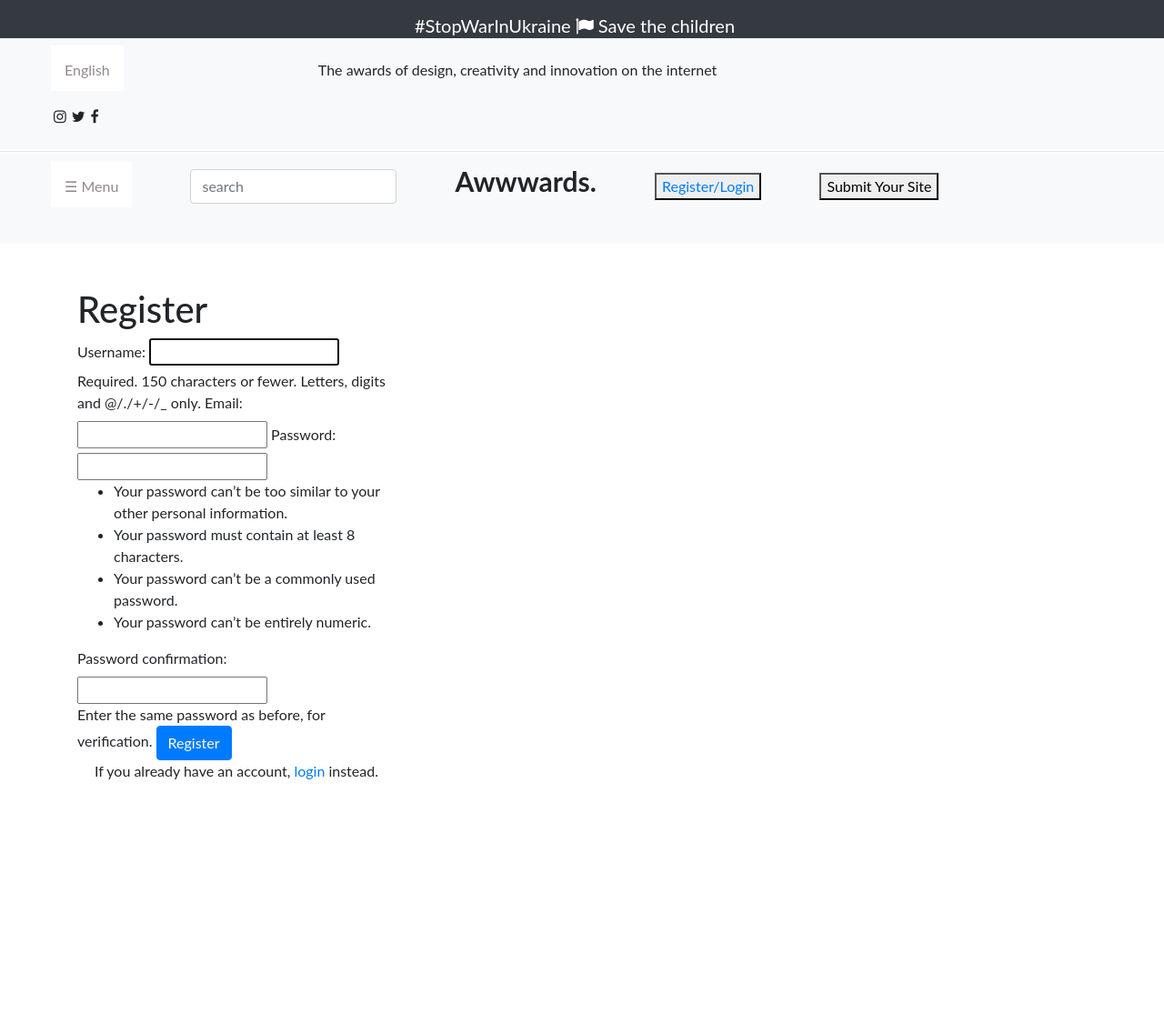
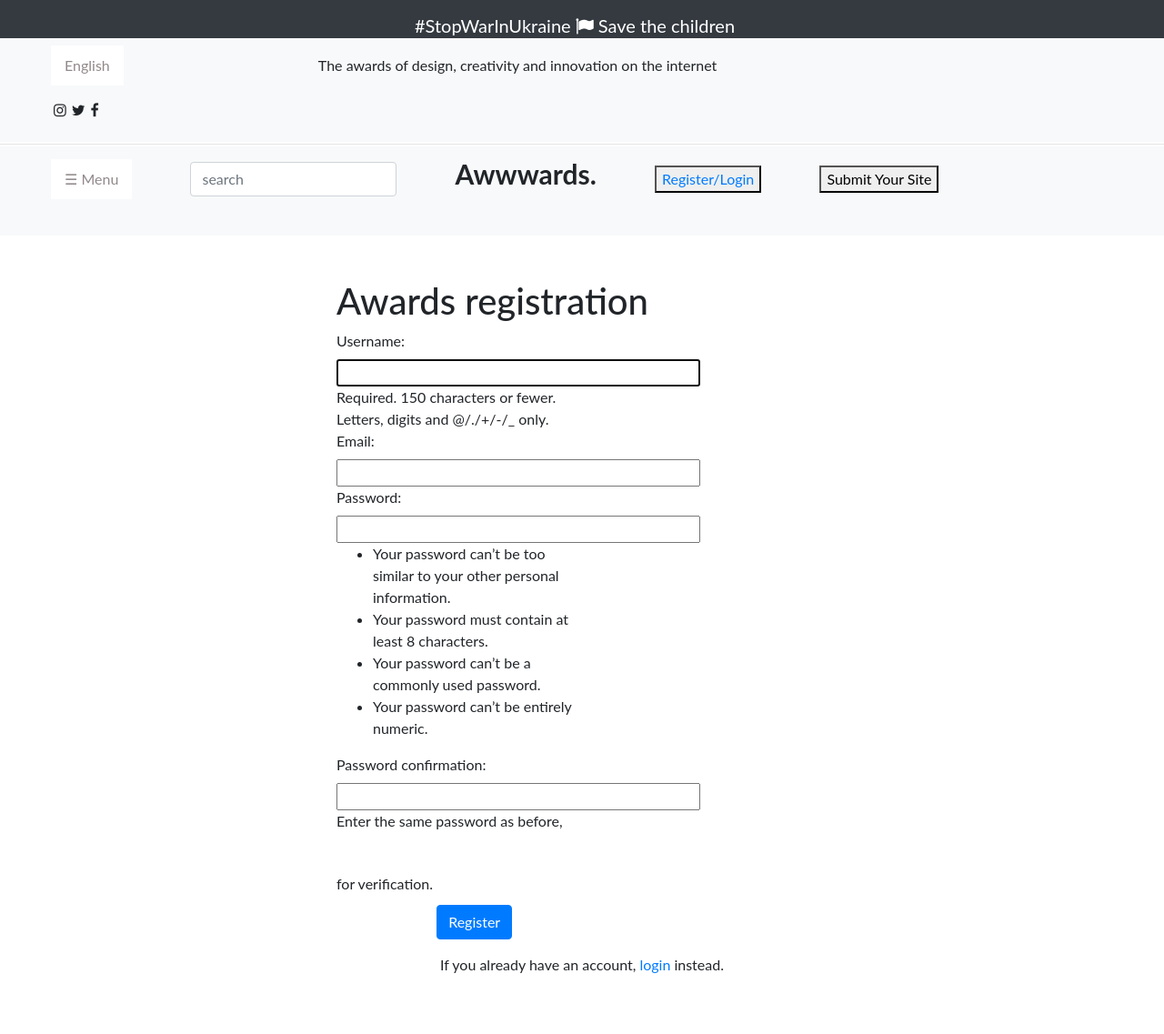
Before and after one commit to Sieva-cmd/awards, a Django app: page /register/ in a window 1280 px wide. Shown: the whole page at 91% size. Before the commit the page ends 857 px from the top, so only its background shows below. Run offline with Django 4.2, Linux system fonts and the light colour scheme; some libraries are stand-ins or nearby versions.

Commit message:
style authentication forms

```diff
--- a/projects/templates/main/register.html
+++ b/projects/templates/main/register.html
@@ -1,3 +1,20 @@
+<style>
+        .container{
+        align-items: center;
+    }
+    form{
+        width: 50%;
+
+
+    }
+    form input{
+        width: 400px;
+        display: inline-flex;
+    }
+    form button{
+        margin-top: 80px;
+    }
+</style>
 {% extends "main/base.html" %}
 
 {% block content %}
@@ -6,8 +23,12 @@
 <!--Register-->
 <div class="container py-5">
     <div class="row">
-        <div class="col-md-4">
-<h1>Register</h1>
+        <div class="col-md-3">
+
+        </div>
+
+        <div class="col-md-6">
+            <h1>Awards registration</h1>
                 <form method="POST">
                     {% csrf_token %}
                     {{ register_form }}
@@ -15,6 +36,9 @@
                 </form>
                 <p class="text-center">If you already have an account, <a href="/login">login</a> instead.</p>
         </div>
+        <div class="col-md-3">
+
+        </div>
     </div>
 
 </div>
```
Lines whose indentation alone changed are shown as unchanged.
